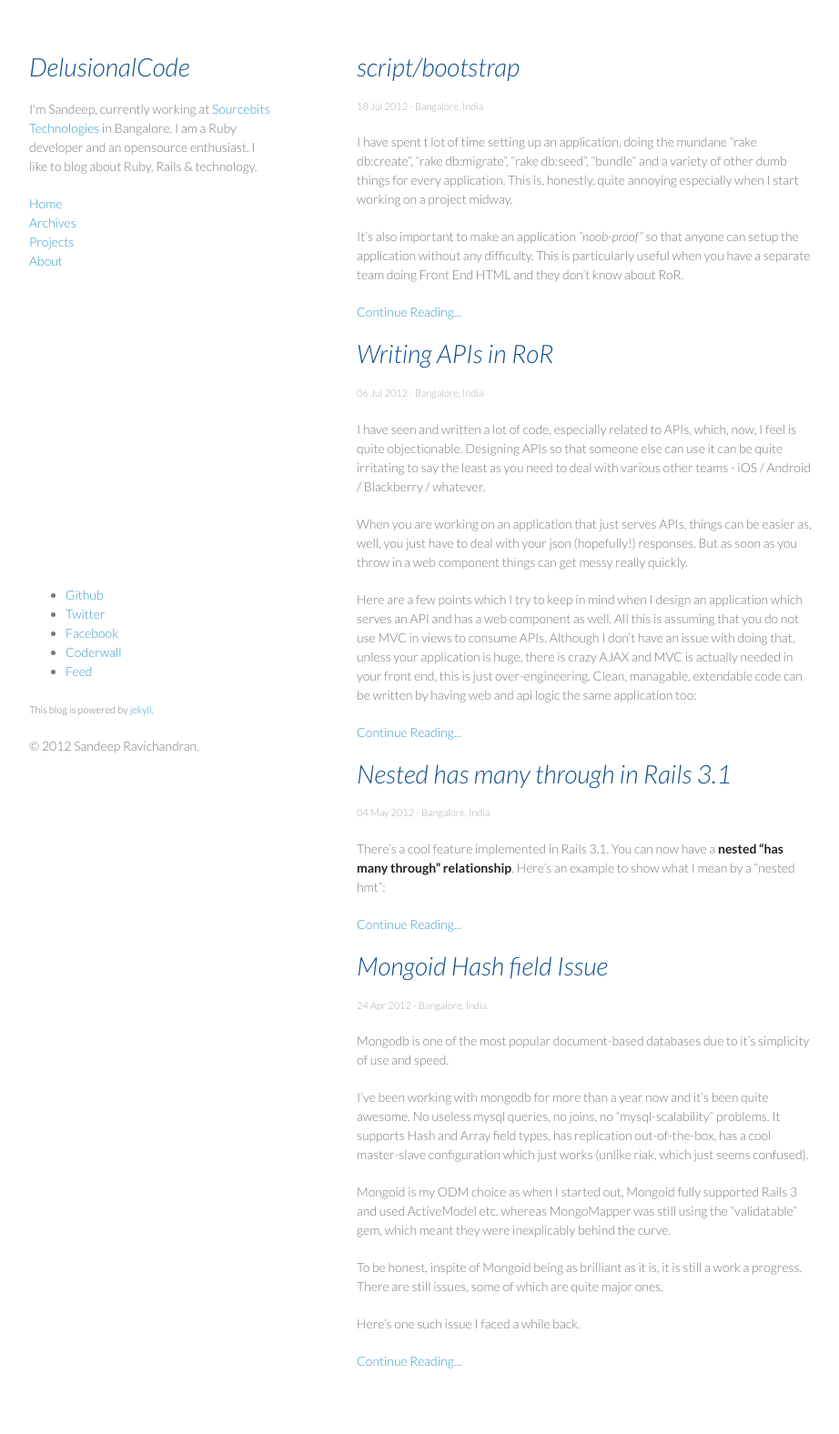
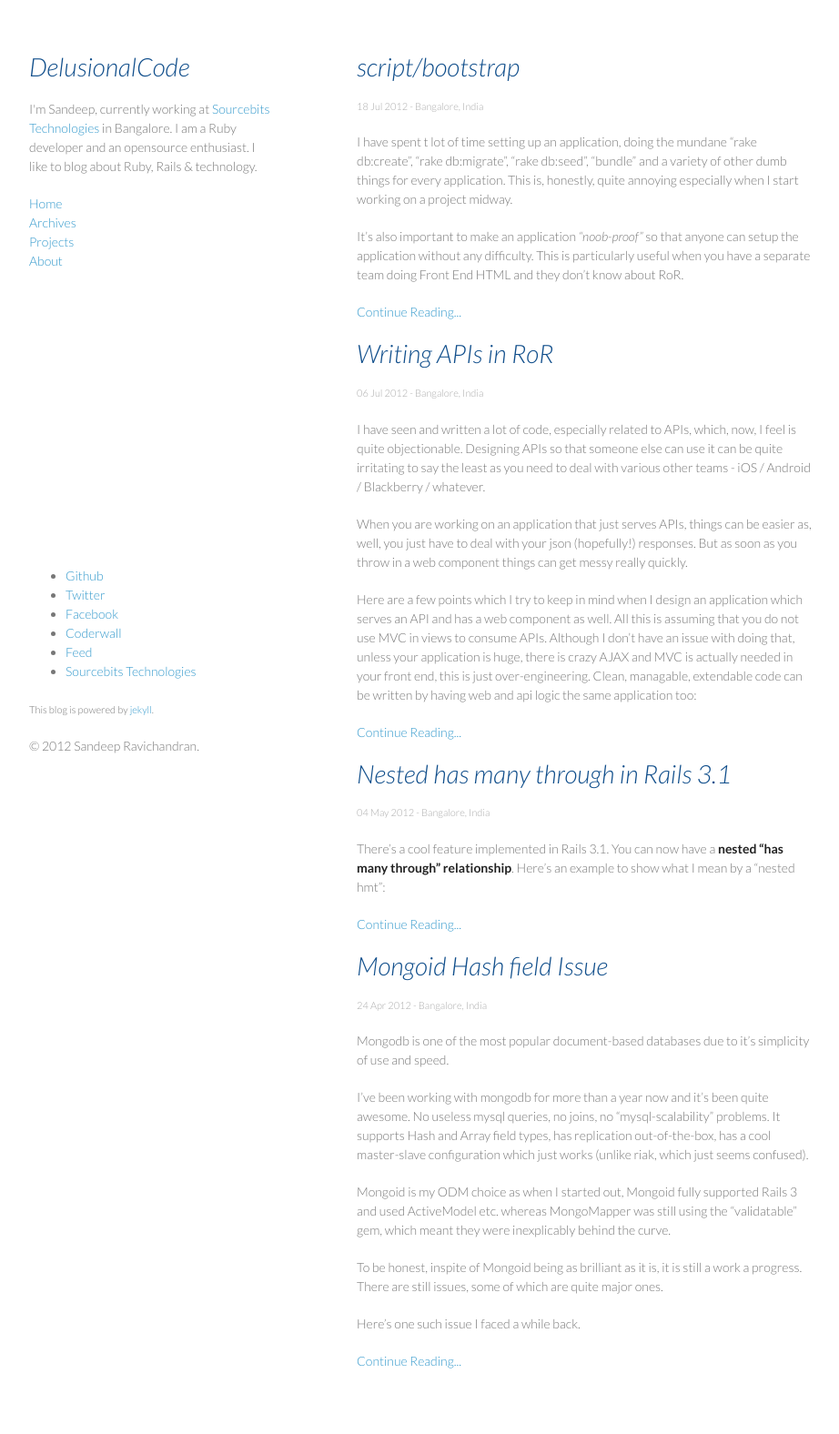
Before and after one commit to sandeepravi/sandeepravi.github.com, a Jekyll site: the page built from index.html, in a window 1280 px wide. Shown: the whole page at 91% size, without its empty margins (178-1100 px from the left). Built offline with Jekyll 4.4.1, drawn with Linux system fonts in a browser that asks for light colours; Markdown is read by kramdown in place of the engine named in the settings.

Commit message:
Included company link in layout

```diff
--- a/_layouts/default.html
+++ b/_layouts/default.html
@@ -50,6 +50,7 @@
           <li><a href="http://facebook.com/sandeepravi">Facebook</a></li>
           <li><a href="http://http://coderwall.com/sandeepravi">Coderwall</a></li>
           <li><a href="http://feeds2.feedburner.com/sandeepravi">Feed</a></li>
+          <li><a href="http://sourcebits.com">Sourcebits Technologies</a></li>
         </ul>
         </p>
         <p><small>This blog is powered by <a href="http://github.com/mojombo/jekyll">jekyll</a>.</small></p>
```
